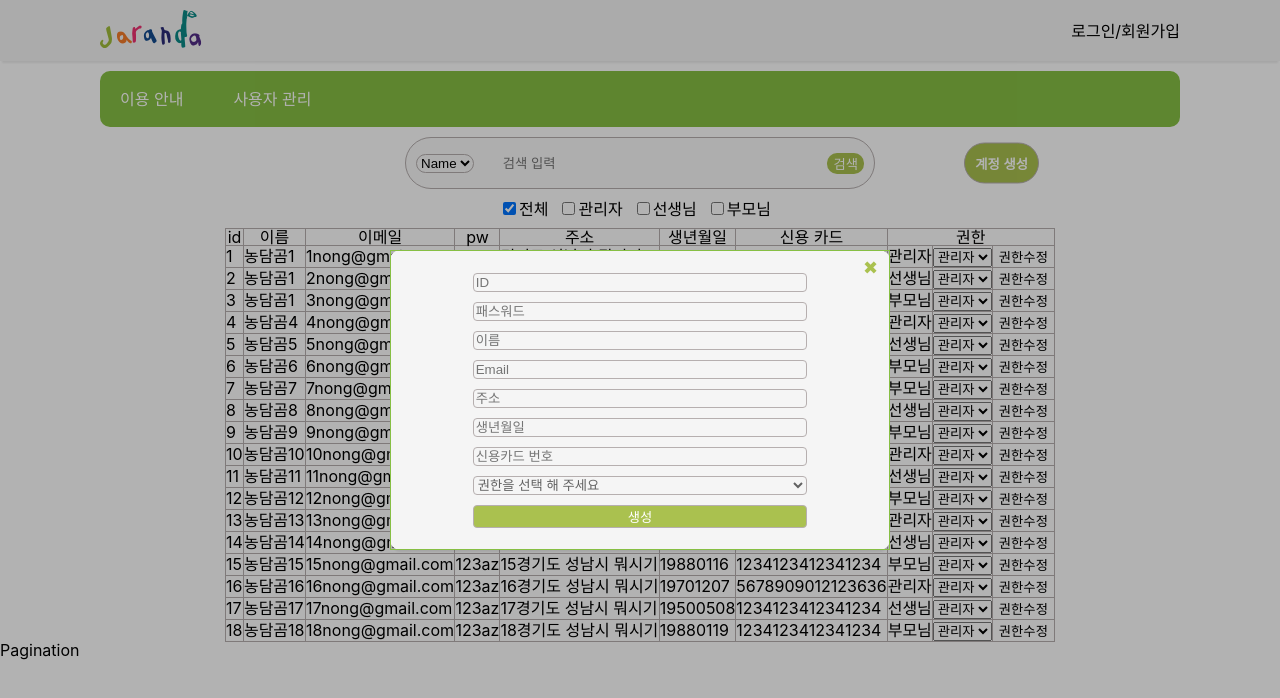
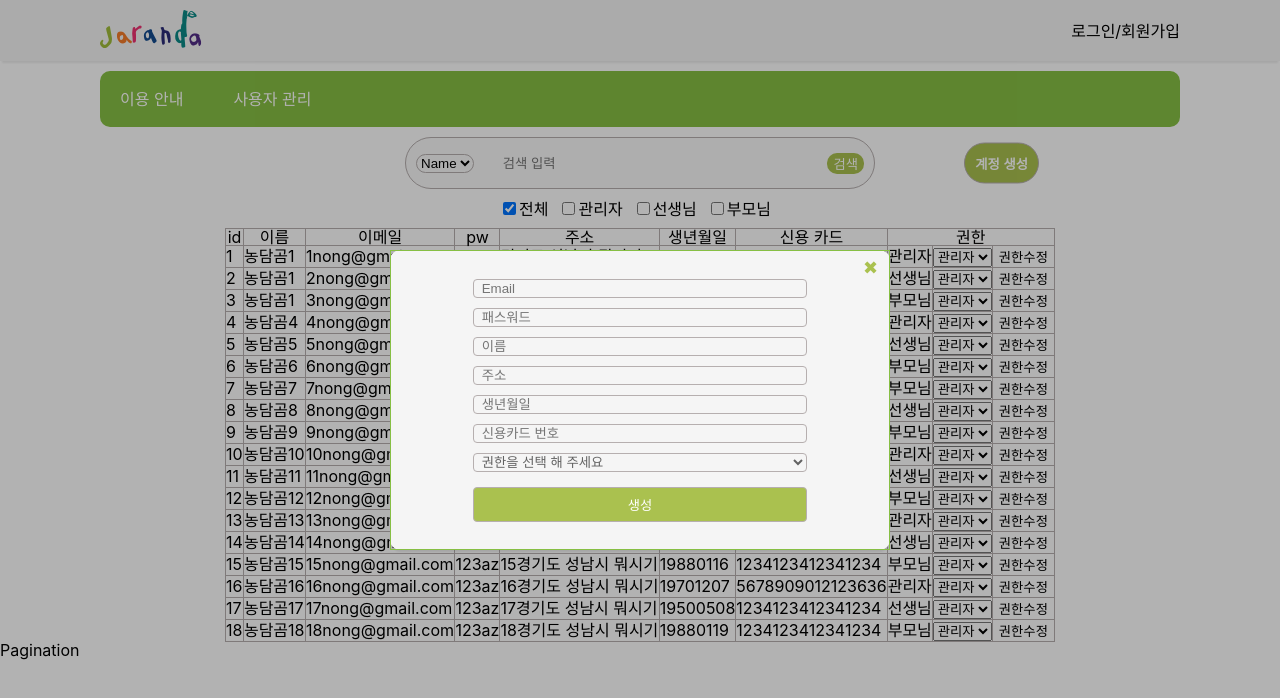
Before and after one commit to skawnkk/FOB_Jaranda, a React (Create React App) app: page /admin in a window 1280 px wide. Both pictures are taken after a click on the button "계정 생성". Shown: the top 698 px of the page. Built offline with nearby package versions, Linux system fonts and the light colour scheme.

Commit message:
[#8] style : id 입력란 삭제, 그에 따른 스타일 변경
Co-authored-by: WOOBEEN <hwb0218@gmail.com>

```diff
--- a/src/Components/Admin/CreateAccount/CreateAccount.js
+++ b/src/Components/Admin/CreateAccount/CreateAccount.js
@@ -38,6 +38,7 @@ const CreateAccount = ({ toggleModal }) => {
     if (selectValue) {
       const accountObj = {
         ...userInput,
+        // id: autoId(),
         authority: Number(selectValue),
       };
       saveLocalStorage("TEST", [...userList, accountObj]);
@@ -93,15 +94,21 @@ const Input = styled.input`
   width: 100%;
   border: 1px solid ${({ theme }) => theme.color.borderline};
   border-radius: 4px;
+  padding-left: 4px;
 
   &:focus {
     border-color: ${({ theme }) => theme.color.green};
     box-shadow: ${({ theme }) => theme.color.green} 0 4px 2px -2px;
     transition: box-shadow 0.5s ease-in-out;
   }
+
+  &::placeholder {
+    padding-left: 4px;
+  }
 `;
 
 const AuthSelect = styled.select`
+  padding-left: 4px;
   border: 1px solid ${({ theme }) => theme.color.borderline};
   border-radius: 4px;
   background-color: transparent;
@@ -114,7 +121,8 @@ const AuthSelect = styled.select`
 `;
 
 const SubmitButton = styled.button`
-  margin-top: 10px;
+  margin-top: 15px;
+  padding: 7px;
   border: 1px solid ${({ theme }) => theme.color.borderline};
   border-radius: 4px;
   background-color: ${({ theme }) => theme.color.buttonHover};
@@ -127,10 +135,10 @@ const SubmitButton = styled.button`
 
 const INPUT_TITLE_DATA = [
   {
-    type: "text",
-    name: "id",
+    type: "email",
+    name: "email",
     required: true,
-    placeholder: "ID",
+    placeholder: "Email",
   },
   {
     type: "password",
@@ -143,12 +151,6 @@ const INPUT_TITLE_DATA = [
     name: "name",
     required: true,
     placeholder: "이름",
-  },
-  {
-    type: "email",
-    name: "email",
-    required: true,
-    placeholder: "Email",
   },
   {
     type: "text",
```
